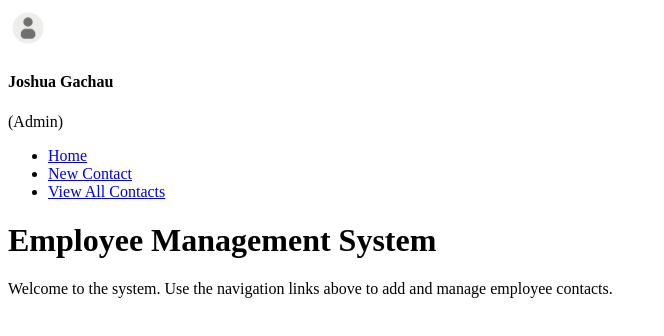
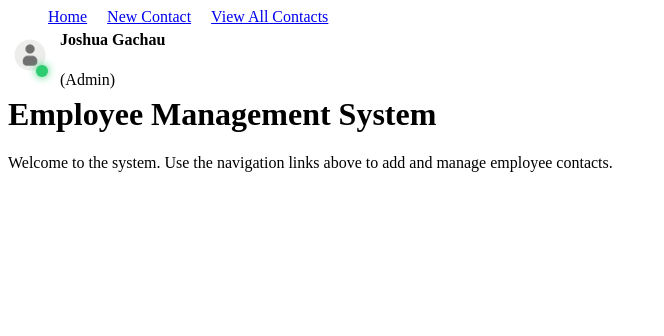
Before and after one commit to Josh2Iran/employee-management-app, a plain HTML site: page index.html in a window 1280 px wide. Shown: the whole page, without its empty margins (0-664 px from the left). Drawn offline with Linux system fonts and the light colour scheme; files whose address does not match are found by name.

Commit message:
add CSS styles to index.html

```diff
--- a/index.html
+++ b/index.html
@@ -4,6 +4,67 @@
     <meta charset="UTF-8">
     <meta name="viewport" content="width=device-width, initial-scale=1.0">
     <title>Employee Management System</title>
+    <style>
+.profile-box {
+    position: absolute;
+    top: 10px;
+    left: 10px;
+    display: flex;
+    align-items: center;
+    gap: 10px;
+}
+
+.profile-wrapper {
+    position: relative;
+}
+
+.profile-pic-small {
+    width: 50px;
+    height: 50px;
+    border-radius: 50%;
+}
+
+.status {
+    position: absolute;
+    bottom: 2px;
+    right: 2px;
+    width: 12px;
+    height: 12px;
+    border-radius: 50%;
+}
+
+.status.online {
+    background-color: #2ecc71;
+    box-shadow: 0 0 8px #2ecc71;
+}
+
+nav {
+    display: flex;
+    justify-content: space-between;
+    align-items: center;
+}
+
+.profile {
+    display: flex;
+    align-items: center;
+    gap: 10px;
+}
+
+nav ul {
+    list-style: none;
+    display: flex;
+    gap: 20px;
+    margin: 0;
+}
+
+.title {
+    margin-top: 70px;
+}
+
+.welcome-message {
+    margin-top: 10px;
+}
+    </style>
 </head>
 <body>
 
```
